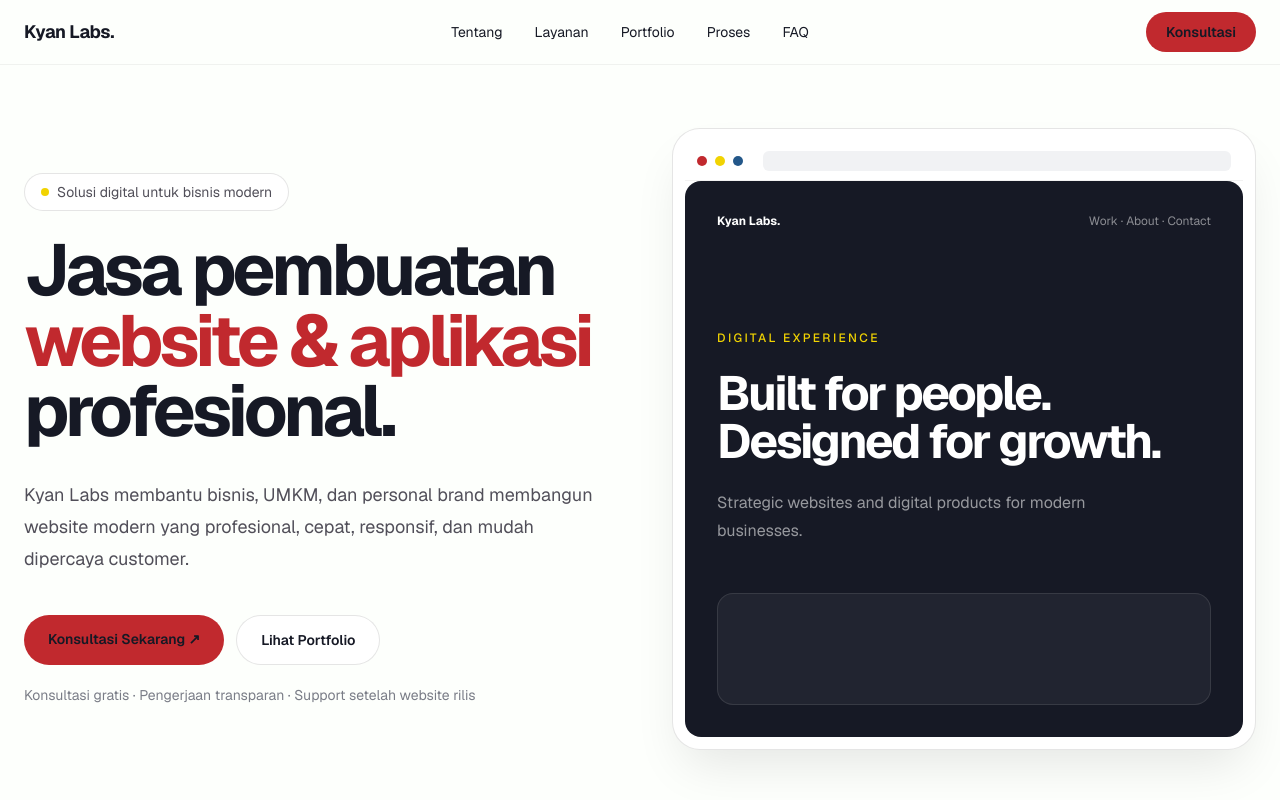
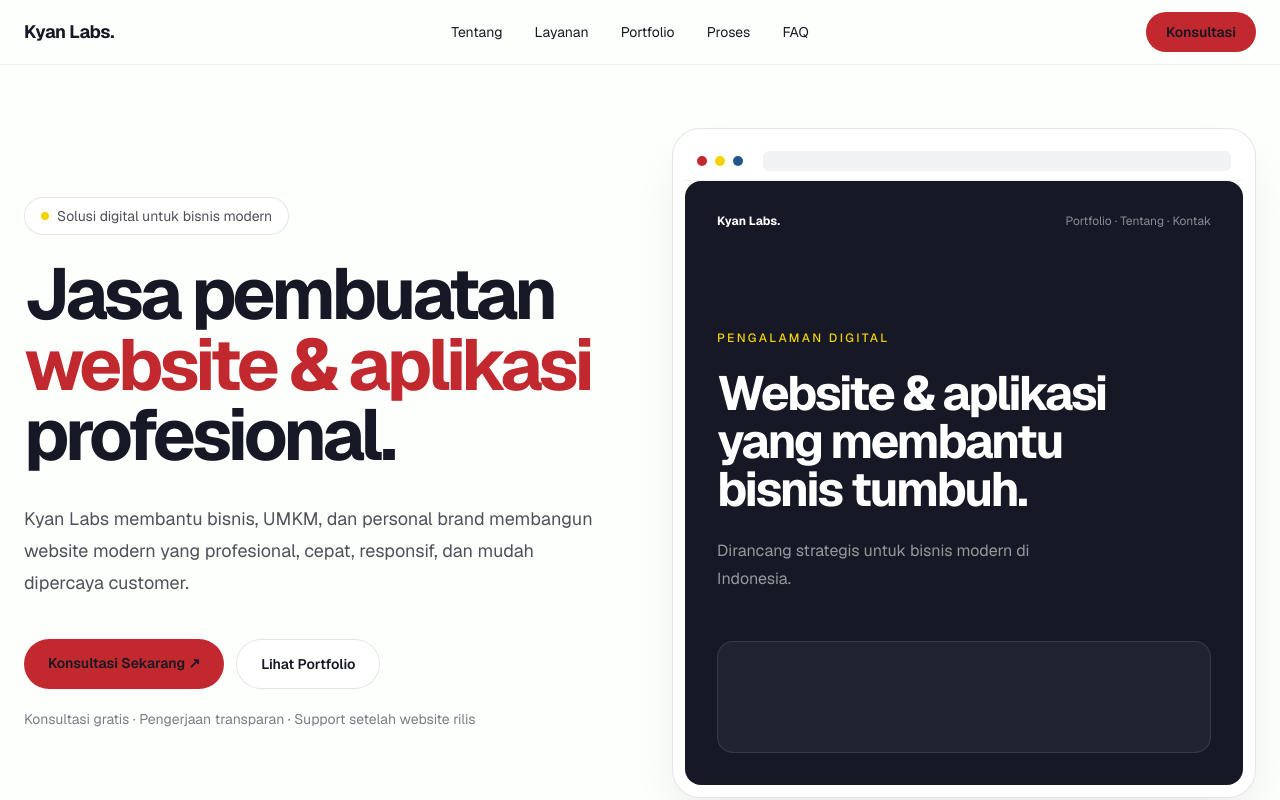
Before and after one commit to kianlabs/portfolioV2, a Next.js app: page / in a window 1280 px wide. Shown: the top 800 px of the page. Built offline with nearby package versions, Linux system fonts and the light colour scheme; no server answers.

Commit message:
fix: unify hero voice to Indonesian, localize browser mockup copy

```diff
--- a/components/Hero.tsx
+++ b/components/Hero.tsx
@@ -80,23 +80,22 @@ export default function Hero() {
                 Kyan Labs.
               </strong>
 
-              <span>Work · About · Contact</span>
+              <span>Portfolio · Tentang · Kontak</span>
             </div>
 
             <div className="pt-24">
               <span className="text-xs font-medium uppercase tracking-[0.2em] text-[#F1D302]">
-                Digital Experience
+                Pengalaman Digital
               </span>
 
               <h2 className="mt-5 max-w-md text-5xl font-bold leading-none tracking-[-0.05em]">
-                Built for people.
+                Website & aplikasi
                 <br />
-                Designed for growth.
+                yang membantu bisnis tumbuh.
               </h2>
 
               <p className="mt-6 max-w-sm leading-7 text-white/55">
-                Strategic websites and digital products for modern
-                businesses.
+                Dirancang strategis untuk bisnis modern di Indonesia.
               </p>
 
               <div className="mt-12 h-28 rounded-2xl border border-white/10 bg-white/5" />
```
